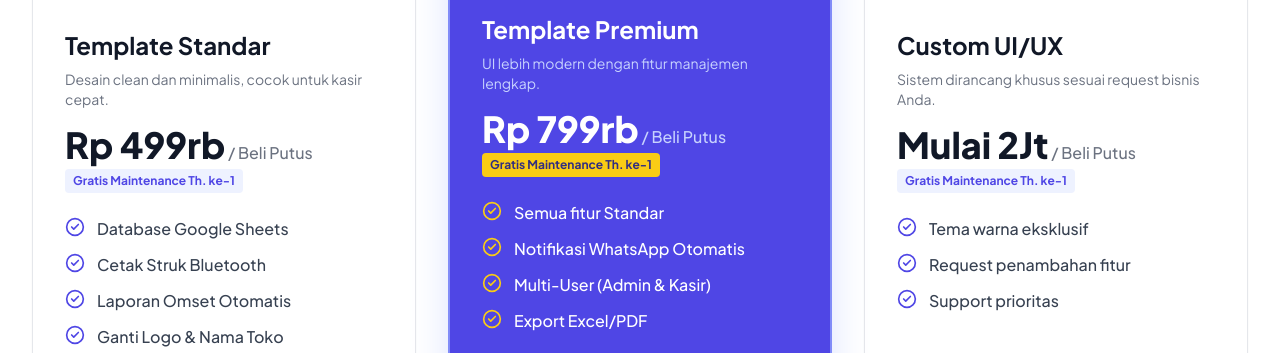
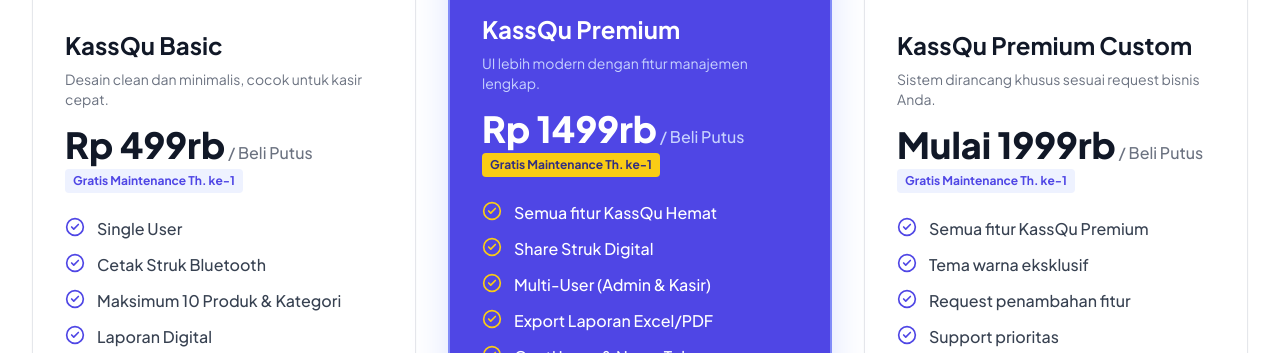
Before and after one commit to kassqu/WebUtamaKassQu, a plain HTML site: page index.html in a window 1280 px wide. Shown: the part 2447-2800 px from the top of the page. Drawn offline with nearby package versions, Linux system fonts and the light colour scheme.

Commit message:
Update index.html

```diff
--- a/index.html
+++ b/index.html
@@ -6,8 +6,8 @@
     <title>KassQu - Sistem Kasir Online Modern</title>
 
     <!-- Favicon & Web App Icon -->
-    <link rel="icon" type="image/png" href="https://raw.githubusercontent.com/kassqu/DemoApp1/refs/heads/main/logo.png">
-    <link rel="apple-touch-icon" href="https://raw.githubusercontent.com/kassqu/DemoApp1/refs/heads/main/logo.png">
+    <link rel="icon" type="image/png" href="https://raw.githubusercontent.com/kassqu/WebUtamaKassQu/refs/heads/main/logo.png">
+    <link rel="apple-touch-icon" href="https://raw.githubusercontent.com/kassqu/WebUtamaKassQu/refs/heads/main/logo.png">
 
     <!-- Fonts -->
     <link rel="preconnect" href="https://fonts.googleapis.com">
@@ -38,7 +38,7 @@
         <div class="max-w-7xl mx-auto px-4 sm:px-6 lg:px-8">
             <div class="flex justify-between items-center h-20">
                 <div class="flex items-center gap-3">
-                    <img src="https://raw.githubusercontent.com/kassqu/DemoApp1/refs/heads/main/logo.png" alt="Logo KassQu" class="w-12 h-12 object-contain drop-shadow-md rounded-lg bg-indigo-600 p-1">
+                    <img src="https://raw.githubusercontent.com/kassqu/WebUtamaKassQu/refs/heads/main/logo.png" alt="Logo KassQu" class="w-12 h-12 object-contain drop-shadow-md rounded-lg bg-indigo-600 p-1">
                     <span class="font-bold text-3xl tracking-widest text-gray-900 uppercase" style="font-family: 'Tahoma', sans-serif;">KASSQU</span>
                 </div>
                 <div class="hidden md:flex space-x-8">
@@ -166,7 +166,7 @@
                     </div>
                     <div class="p-8 flex flex-col flex-1">
                         <div class="mb-4">
-                            <h3 class="text-2xl font-bold text-gray-900">Template Standar</h3>
+                            <h3 class="text-2xl font-bold text-gray-900">KassQu Basic</h3>
                             <p class="text-gray-500 mt-2 text-sm">Desain clean dan minimalis, cocok untuk kasir cepat.</p>
                         </div>
                         <div class="mb-6">
@@ -175,10 +175,11 @@
                             <p class="text-xs text-indigo-600 font-bold mt-1 bg-indigo-50 inline-block px-2 py-1 rounded">Gratis Maintenance Th. ke-1</p>
                         </div>
                         <ul class="space-y-3 mb-8 flex-1">
-                            <li class="flex items-start gap-3 text-gray-700 font-medium"><i data-lucide="check-circle-2" class="w-5 h-5 text-indigo-600 shrink-0"></i> Database Google Sheets</li>
+                            <li class="flex items-start gap-3 text-gray-700 font-medium"><i data-lucide="check-circle-2" class="w-5 h-5 text-indigo-600 shrink-0"></i> Single User</li>
                             <li class="flex items-start gap-3 text-gray-700 font-medium"><i data-lucide="check-circle-2" class="w-5 h-5 text-indigo-600 shrink-0"></i> Cetak Struk Bluetooth</li>
-                            <li class="flex items-start gap-3 text-gray-700 font-medium"><i data-lucide="check-circle-2" class="w-5 h-5 text-indigo-600 shrink-0"></i> Laporan Omset Otomatis</li>
-                            <li class="flex items-start gap-3 text-gray-700 font-medium"><i data-lucide="check-circle-2" class="w-5 h-5 text-indigo-600 shrink-0"></i> Ganti Logo & Nama Toko</li>
+                            <li class="flex items-start gap-3 text-gray-700 font-medium"><i data-lucide="check-circle-2" class="w-5 h-5 text-indigo-600 shrink-0"></i> Maksimum 10 Produk & Kategori</li>
+                            <li class="flex items-start gap-3 text-gray-700 font-medium"><i data-lucide="check-circle-2" class="w-5 h-5 text-indigo-600 shrink-0"></i> Laporan Digital</li>
+                            <li class="flex items-start gap-3 text-gray-700 font-medium"><i data-lucide="check-circle-2" class="w-5 h-5 text-indigo-600 shrink-0"></i> Transaksi Unlimited</li>
                         </ul>
                         <div class="space-y-3 mt-auto">
                             <a href="#" target="_blank" class="w-full py-3 bg-indigo-50 text-indigo-700 rounded-xl font-bold hover:bg-indigo-100 transition-colors flex items-center justify-center gap-2">
@@ -208,19 +209,20 @@
                     </div>
                     <div class="p-8 flex flex-col flex-1">
                         <div class="mb-4">
-                            <h3 class="text-2xl font-bold text-white">Template Premium</h3>
+                            <h3 class="text-2xl font-bold text-white">KassQu Premium</h3>
                             <p class="text-indigo-200 mt-2 text-sm">UI lebih modern dengan fitur manajemen lengkap.</p>
                         </div>
                         <div class="mb-6">
-                            <span class="text-4xl font-black text-white">Rp 799rb</span>
+                            <span class="text-4xl font-black text-white">Rp 1499rb</span>
                             <span class="text-indigo-200 font-medium">/ Beli Putus</span>
                             <p class="text-xs text-indigo-900 font-bold mt-1 bg-yellow-400 inline-block px-2 py-1 rounded">Gratis Maintenance Th. ke-1</p>
                         </div>
                         <ul class="space-y-3 mb-8 flex-1">
-                            <li class="flex items-start gap-3 text-white font-medium"><i data-lucide="check-circle-2" class="w-5 h-5 text-yellow-400 shrink-0"></i> Semua fitur Standar</li>
-                            <li class="flex items-start gap-3 text-white font-medium"><i data-lucide="check-circle-2" class="w-5 h-5 text-yellow-400 shrink-0"></i> Notifikasi WhatsApp Otomatis</li>
+                            <li class="flex items-start gap-3 text-white font-medium"><i data-lucide="check-circle-2" class="w-5 h-5 text-yellow-400 shrink-0"></i> Semua fitur KassQu Hemat</li>
+                            <li class="flex items-start gap-3 text-white font-medium"><i data-lucide="check-circle-2" class="w-5 h-5 text-yellow-400 shrink-0"></i> Share Struk Digital</li>
                             <li class="flex items-start gap-3 text-white font-medium"><i data-lucide="check-circle-2" class="w-5 h-5 text-yellow-400 shrink-0"></i> Multi-User (Admin & Kasir)</li>
-                            <li class="flex items-start gap-3 text-white font-medium"><i data-lucide="check-circle-2" class="w-5 h-5 text-yellow-400 shrink-0"></i> Export Excel/PDF</li>
+                            <li class="flex items-start gap-3 text-white font-medium"><i data-lucide="check-circle-2" class="w-5 h-5 text-yellow-400 shrink-0"></i> Export Laporan Excel/PDF</li>
+                            <li class="flex items-start gap-3 text-white font-medium"><i data-lucide="check-circle-2" class="w-5 h-5 text-yellow-400 shrink-0"></i> Ganti Logo & Nama Toko</li>
                         </ul>
                         <div class="space-y-3 mt-auto">
                             <a href="#" target="_blank" class="w-full py-3 bg-indigo-700 text-white rounded-xl font-bold hover:bg-indigo-800 transition-colors flex items-center justify-center gap-2 border border-indigo-500">
@@ -247,15 +249,16 @@
                     </div>
                     <div class="p-8 flex flex-col flex-1">
                         <div class="mb-4">
-                            <h3 class="text-2xl font-bold text-gray-900">Custom UI/UX</h3>
+                            <h3 class="text-2xl font-bold text-gray-900">KassQu Premium Custom</h3>
                             <p class="text-gray-500 mt-2 text-sm">Sistem dirancang khusus sesuai request bisnis Anda.</p>
                         </div>
                         <div class="mb-6">
-                            <span class="text-4xl font-black text-gray-900">Mulai 2Jt</span>
+                            <span class="text-4xl font-black text-gray-900">Mulai 1999rb</span>
                             <span class="text-gray-500 font-medium">/ Beli Putus</span>
                             <p class="text-xs text-indigo-600 font-bold mt-1 bg-indigo-50 inline-block px-2 py-1 rounded">Gratis Maintenance Th. ke-1</p>
                         </div>
                         <ul class="space-y-3 mb-8 flex-1">
+                            <li class="flex items-start gap-3 text-gray-700 font-medium"><i data-lucide="check-circle-2" class="w-5 h-5 text-indigo-600 shrink-0"></i> Semua fitur KassQu Premium</li>
                             <li class="flex items-start gap-3 text-gray-700 font-medium"><i data-lucide="check-circle-2" class="w-5 h-5 text-indigo-600 shrink-0"></i> Tema warna eksklusif</li>
                             <li class="flex items-start gap-3 text-gray-700 font-medium"><i data-lucide="check-circle-2" class="w-5 h-5 text-indigo-600 shrink-0"></i> Request penambahan fitur</li>
                             <li class="flex items-start gap-3 text-gray-700 font-medium"><i data-lucide="check-circle-2" class="w-5 h-5 text-indigo-600 shrink-0"></i> Support prioritas</li>
```
